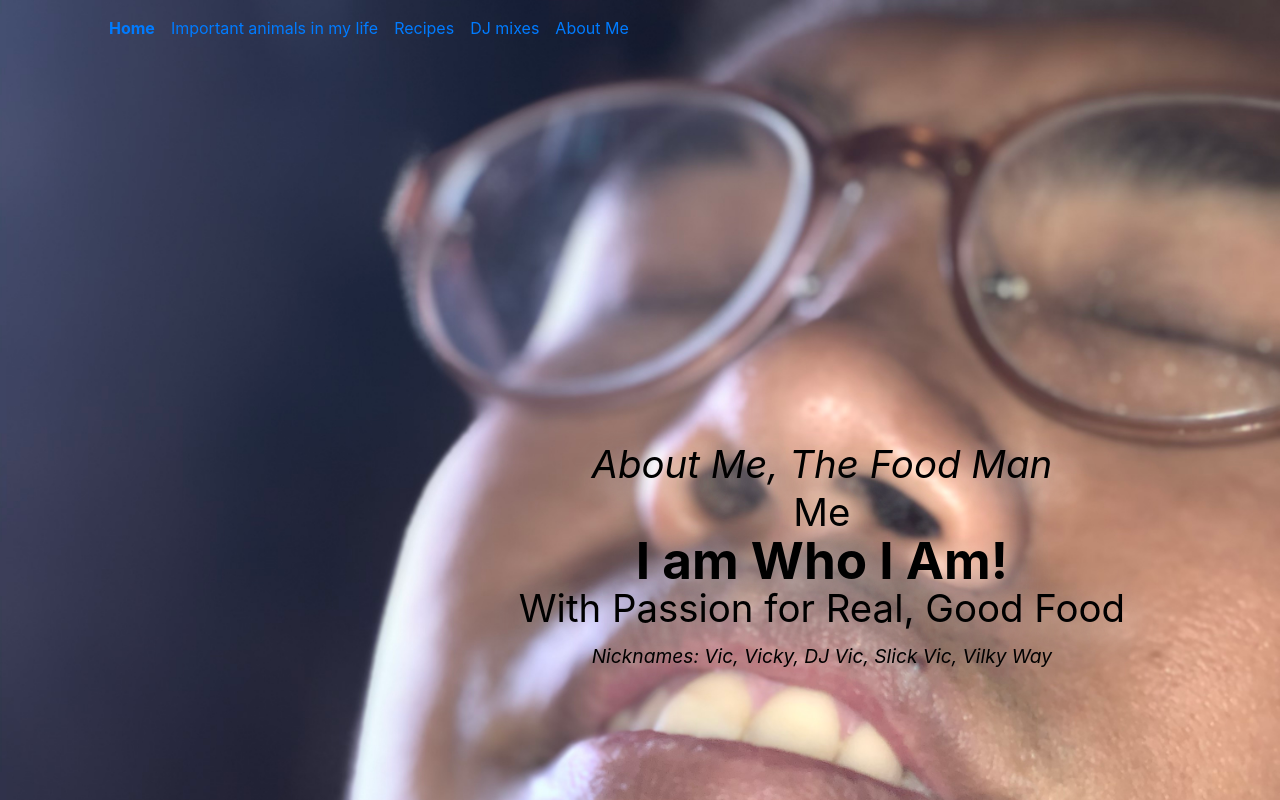
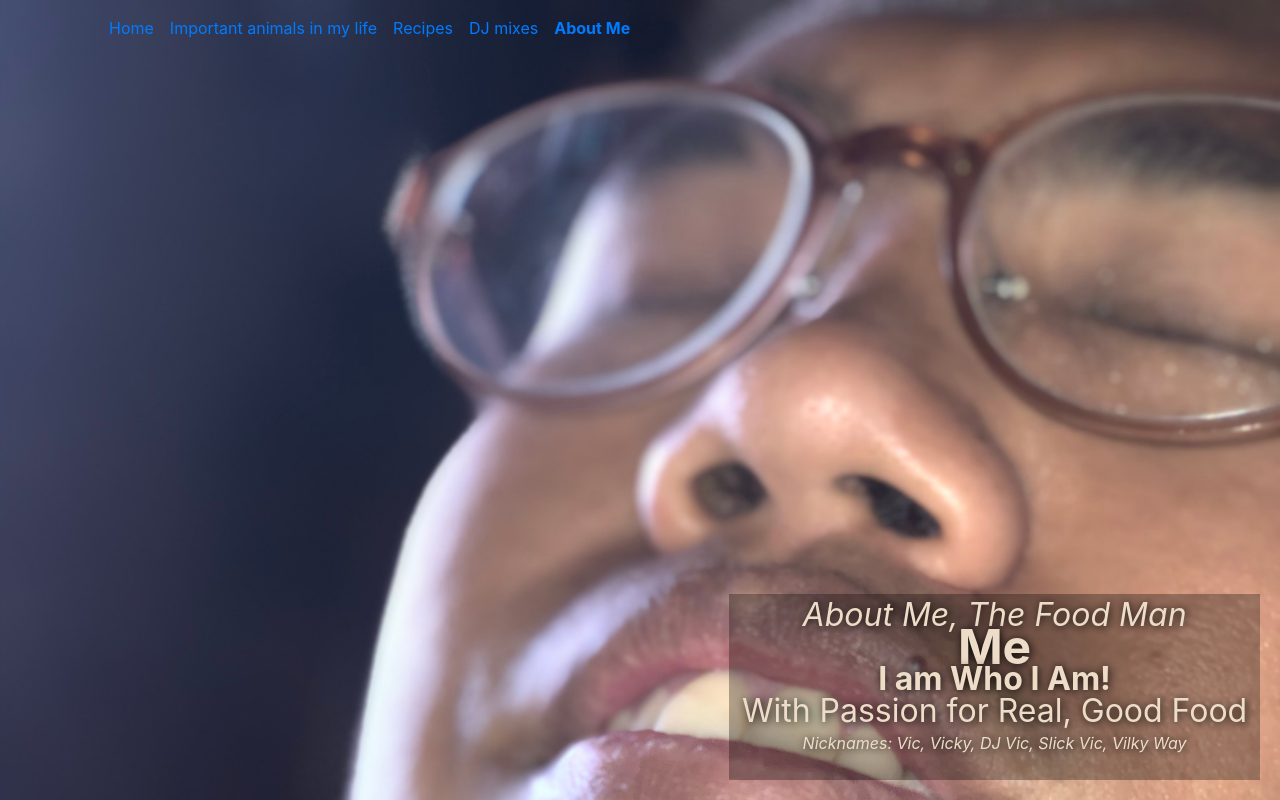
Before and after one commit to vicsunus/vicsunus.github.io, a plain HTML site: page aboutme.html in a window 1280 px wide. Drawn offline with nearby package versions, Linux system fonts and the light colour scheme.

Commit message:
fixed about me

```diff
--- a/aboutme.html
+++ b/aboutme.html
@@ -8,17 +8,17 @@
   <link rel="stylesheet" href="styles.css">
   <style>
     .center {
-      margin: 0;
-      position: absolute;
-      top: 50%;
-      left: 50%;
-      -ms-transform: translate(-10%, -10%);
-      transform: translate(-20%, 20%);
-      font-size: 3vw;
-      line-height: 2.5vw;
-      text-shadow: 1vw 1vw 3vw white;
-      color: black;
+      padding: 1vw 1vw 1vw 1vw ;
+      position: fixed;
+      bottom: 20px;
+      right: 20px;
+      font-size: 4vh;
+      line-height: 2vh;
+      background-color: rgba(0,0,0,0.3);
+      text-shadow: 1px 1px 10px black;
+      color: #EDDDC8;
     }
+
     p {
       text-align: center;
     }
@@ -44,10 +44,10 @@
         <div class=container>
 <nav class="navbar navbar-expand-sm">
   <ul class="navbar-nav">
-    <li class="nav-item active">
-      <a class="nav-link thick" href="index.html">Home</a>
+    <li class="nav-item">
+      <a class="nav-link" href="index.html">Home</a>
     </li>
-    <li class="nav-item active">
+    <li class="nav-item">
       <a class="nav-link" href="cats.html">Important animals in my life</a>
     </li>
     <li class="nav-item">
@@ -56,17 +56,17 @@
     <li class="nav-item">
       <a class="nav-link" href="dj.html">DJ mixes</a>
     </li>
-    <li class="nav-item">
-        <a class="nav-link" href="aboutme.html">About Me</a>
+    <li class="nav-item active">
+        <a class="nav-link thick" href="aboutme.html">About Me</a>
     </li>
   </ul>
 </nav>
   <div class="center">
     <p id="hello">About Me, The Food Man</p>
-    <p>Me</p>
-    <p style="font-size:4vw; font-weight:bold;">I am Who I Am!</p>
+    <p style="font-size: 6vh; font-weight:bolder">Me</p>
+    <p style="font-weight:bold;">I am Who I Am!</p>
     <p>With Passion for Real, Good Food</p>
-    <p style="font-style: oblique; font-size:1.5vw; font-weight:normal;">Nicknames: Vic, Vicky, DJ Vic, Slick Vic, Vilky Way</p>
+    <p style="font-size: 2vh; font-style: oblique;font-weight:normal;">Nicknames: Vic, Vicky, DJ Vic, Slick Vic, Vilky Way</p>
   </div>
 </div>
 </div>
```
